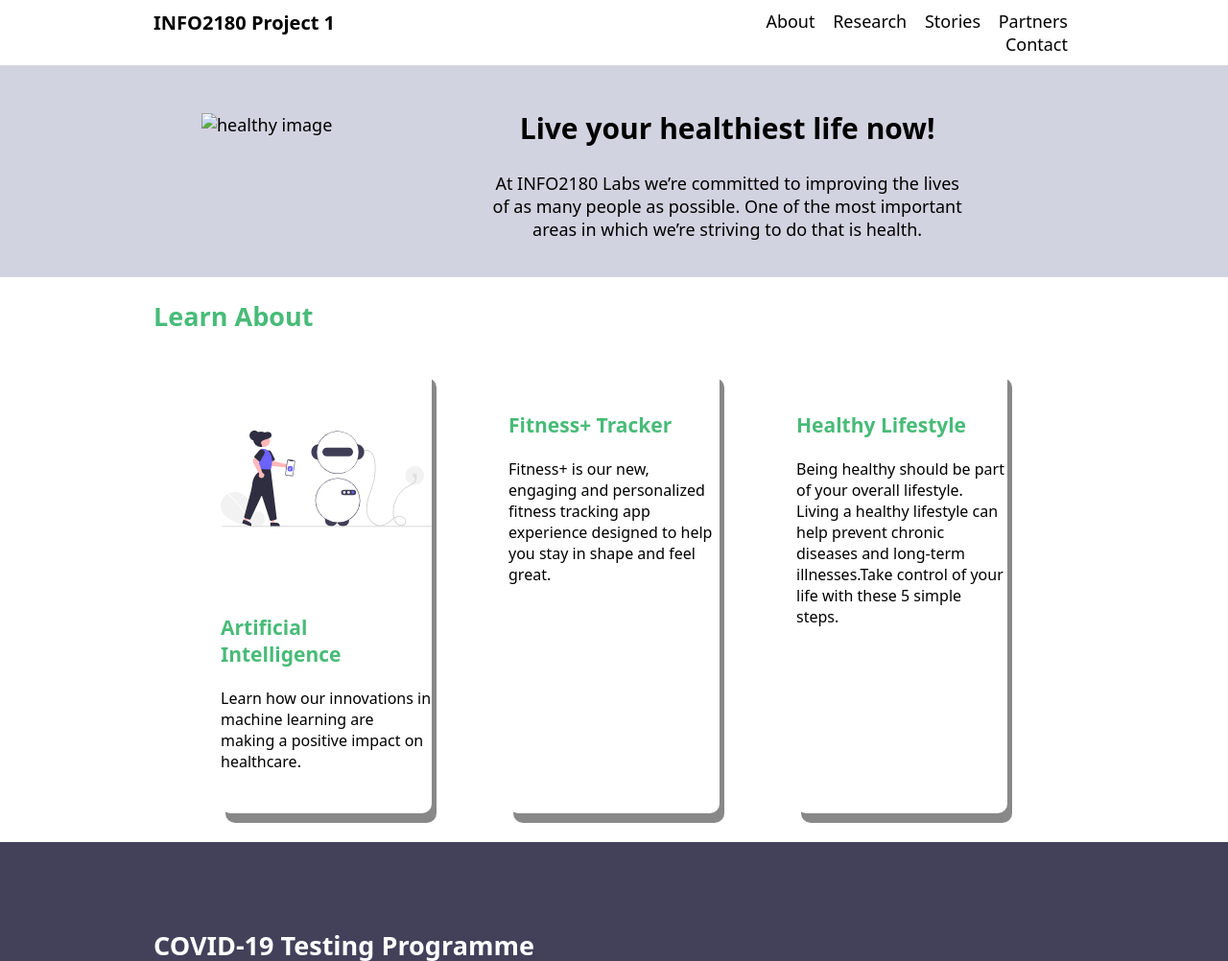
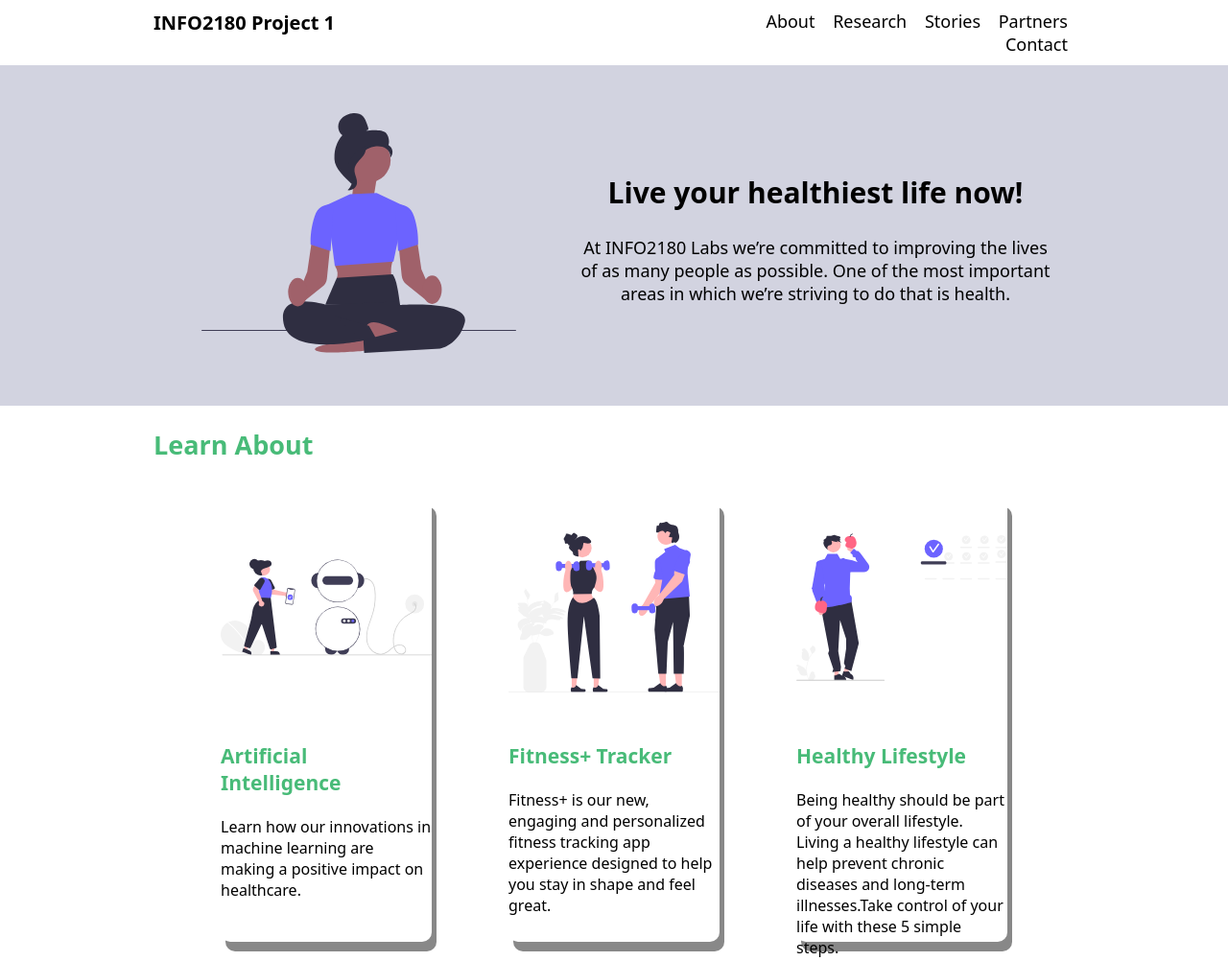
Before and after one commit to AFreckZ/info2180-project1, a plain HTML site: page index.html in a window 1280 px wide. Shown: the top 1002 px of the page at 96% size. Drawn offline with Linux system fonts and the light colour scheme; the site is published under a folder, as on GitHub Pages, so addresses that start at the root find nothing.

Commit message:
Fixed index images

```diff
--- a/index.html
+++ b/index.html
@@ -26,7 +26,7 @@
         <section class="overview-hero">
             <div class="container">
                 <div class="overview-hero-image">
-                    <img src="/undraw_mindfulness_8gqa.svg" alt="healthy image">
+                    <img src="undraw_mindfulness_8gqa.svg" alt="healthy image">
                 </div>
                 <div class="overview-hero-text">
                     <h2>Live  your healthiest life now!</h2>
@@ -46,14 +46,14 @@
                         </div>
                     </div>
                     <div class="card">
-                        <img src="/undraw_personal_trainer_re_cnua.svg" alt="">
+                        <img src="undraw_personal_trainer_re_cnua.svg" alt="">
                         <div class="card-body">
                             <h3>Fitness+ Tracker</h3>
                             <p>Fitness+ is our new, engaging and personalized fitness tracking app experience designed to help you stay in shape and feel great.</p>
                         </div>
                     </div>
                     <div class="card">
-                        <img src="/undraw_healthy_lifestyle_re_ifwg.svg" alt="">
+                        <img src="undraw_healthy_lifestyle_re_ifwg.svg" alt="">
                         <div class="card-body">
                             <h3>Healthy Lifestyle</h3>
                             <p>Being healthy should be part of your overall lifestyle. Living a healthy lifestyle can help prevent chronic diseases and long-term illnesses.Take control of your life with these 5 simple steps.</p>
@@ -77,7 +77,7 @@
             <div class="container3">
                 <h2>Recent Stories</h2>
                 <article>
-                    <img src="/foto-sushi-6anudmpILw4-unsplash.jpg" alt="">
+                    <img src="foto-sushi-6anudmpILw4-unsplash.jpg" alt="">
                     <div class="article-body">
                         <h3>Dr. Christopher Turk has spent his entire career caring for people’s health and wellbeing.</h3>
                         <p>After years in the healthcare system, Dr. Christopher Turk is bringing together groups of people across the world to take on big healthcare challenges through groundbreaking research and developing tools that support better care.</p>
@@ -85,7 +85,7 @@
                     </div>
                 </article>
                 <article>
-                    <img src="/viktor-forgacs-FcDqdJUM6B4-unsplash.jpg" alt="">
+                    <img src="viktor-forgacs-FcDqdJUM6B4-unsplash.jpg" alt="">
                     <div class="article-body">
                         <h3>INFO2180 Labs collaborates with the Ministry of Health and Ministry of Education on COVID-19 Risk Screening and Testing</h3>
                         <p>INFO2180 Labs, in collaboration with the Ministry of Health and Wellness and Ministry of Education, will launch a pilot project intended to expand access to COVID-19 risk screening and testing for high risk individuals in the parishes of Kingston and St. Andrew.</p>
```
